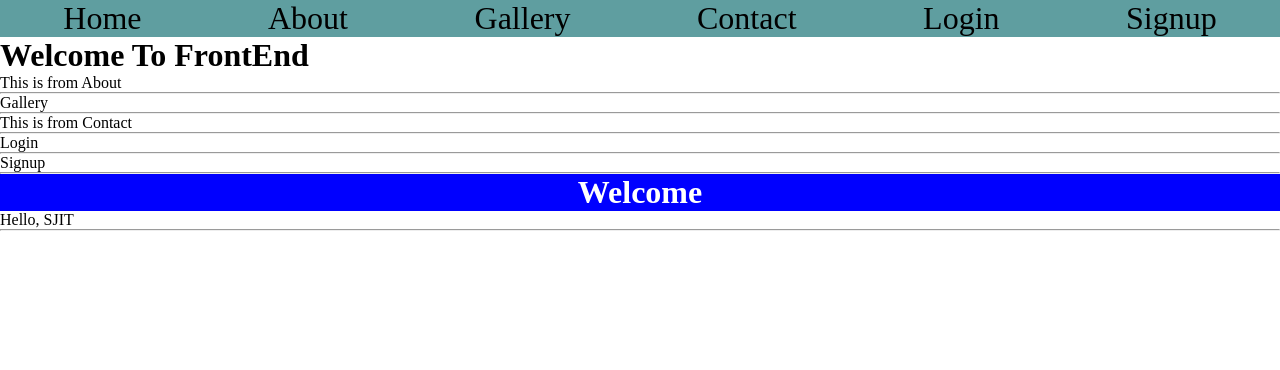
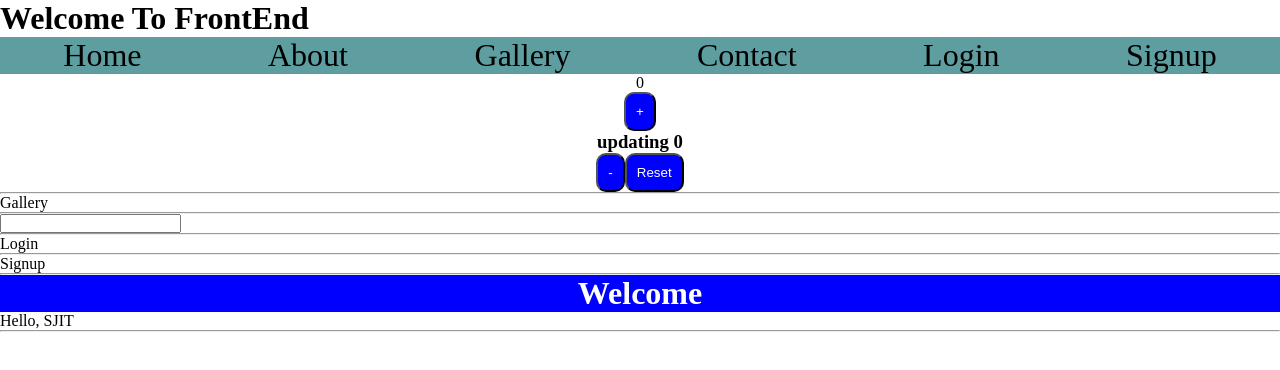
Before and after one commit to mr-black-manjuvirattu-lover/MERN, a React (Vite) app in the folder Frontend/: page / in a window 1280 px wide. Shown: the top 370 px of the page. Built offline with nearby package versions, Linux system fonts and the light colour scheme.

Commit message:
React UseState and Props

```diff
--- a/Frontend/src/App.jsx
+++ b/Frontend/src/App.jsx
@@ -10,8 +10,9 @@ function App() {
 
   return (
     <>
+
+      <ClassComp/>
       <NavBar/>
-      <ClassComp/>
       <About/><hr />
       <Gallery/><hr />
       <Contact/><hr />
--- a/Frontend/src/Components/FunctionalComponent/About.jsx
+++ b/Frontend/src/Components/FunctionalComponent/About.jsx
@@ -1,9 +1,24 @@
 import React from 'react'
-
+import { useState } from 'react'
 const About = () => {
+    const InitialValue=0
+    const [num,setNum]=useState(InitialValue);
+    const styling={
+            color:"white",
+            backgroundColor:"blue",
+            padding:"10px",
+            borderRadius:"10px"
+    }
+    const divStyle={
+        textAlign:"center",
+    }
   return (
-    <div>
-      <p>This is from About</p>
+    <div style={divStyle}>
+      <p>{InitialValue}</p>
+      <button style={styling} onClick={(()=>setNum(num+1))}>+</button>
+      <h3>updating {num}</h3>
+      <button style={styling} onClick={()=> setNum(num-1)}>-</button>
+      <button style={styling} onClick={()=> setNum(0)}>Reset</button>
     </div>
   )
 }
--- a/Frontend/src/Components/FunctionalComponent/Contact.jsx
+++ b/Frontend/src/Components/FunctionalComponent/Contact.jsx
@@ -1,9 +1,12 @@
-import React from 'react'
+import React,{useState} from 'react'
 
 const Contact = () => {
+    const[text,setText]=useState("");
   return (
     <div>
-        <p>This is from Contact</p>
+        <p>{text}</p>
+        <input type="text" value={text} onChange={(e)=>setText(e.target.value)} />
+
     </div>
   )
 }
```
